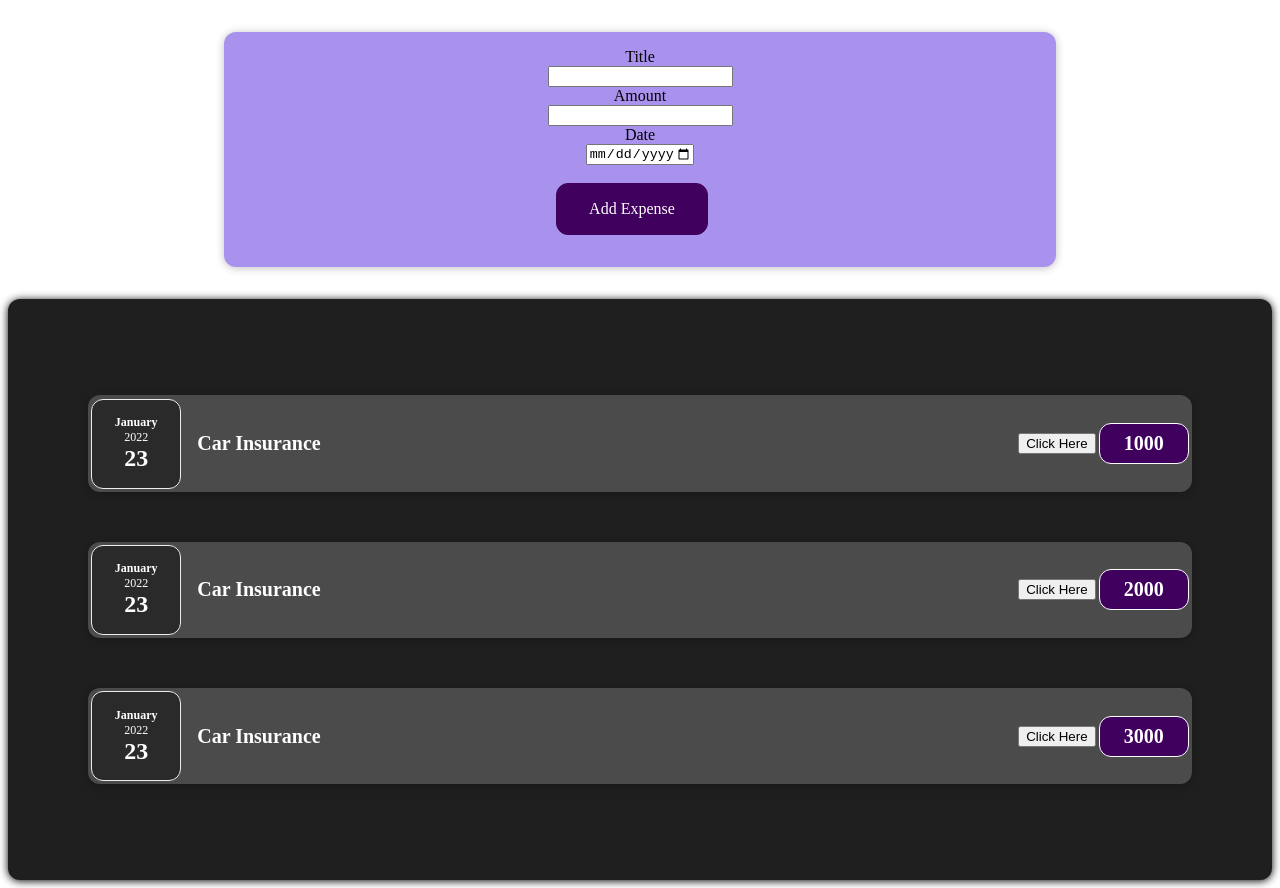
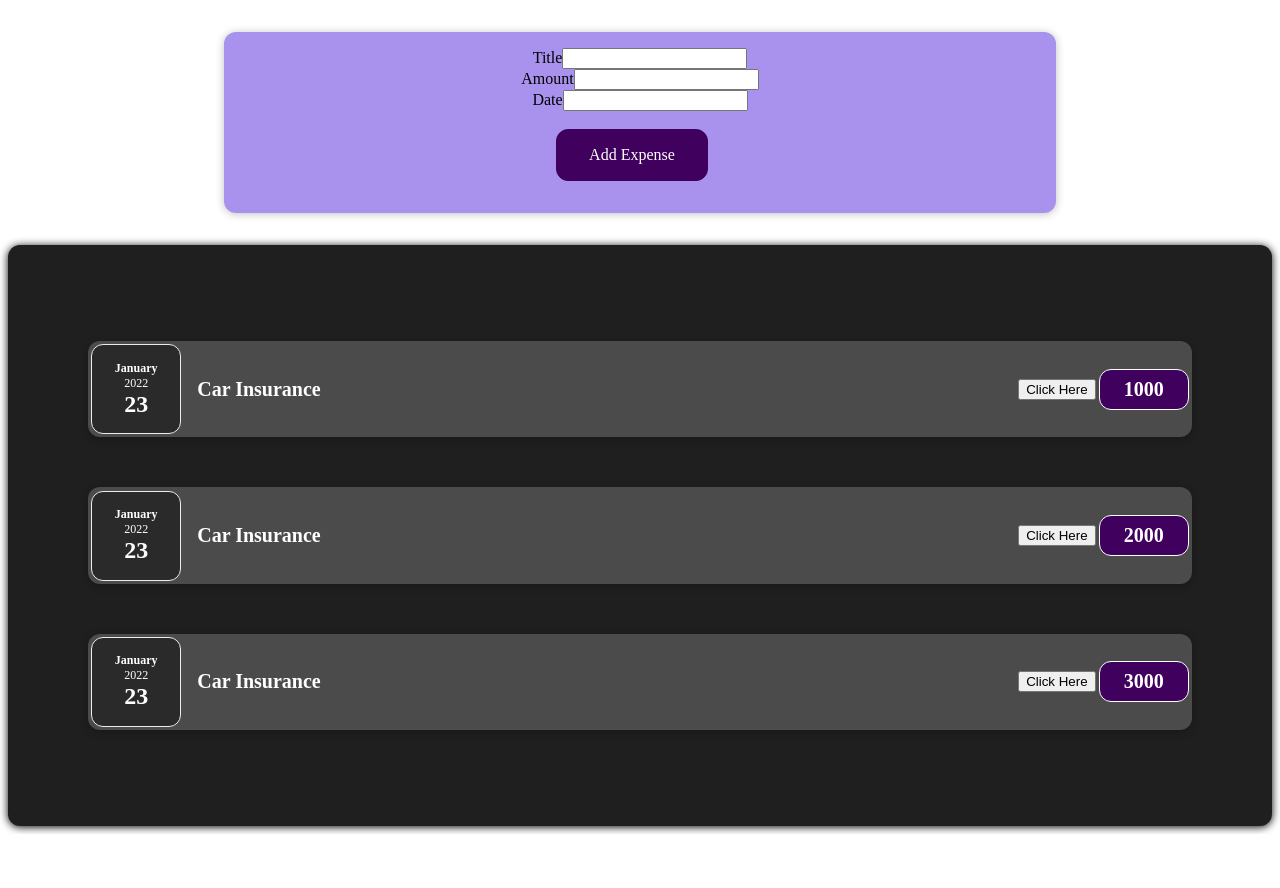
Before and after one commit to gkbot167/react-gk-001, a React (Create React App) app: page / in a window 1280 px wide. After the commit the page ends 834 px from the top, so only its background shows below. Built offline with nearby package versions, Linux system fonts and the light colour scheme.

Commit message:
1 file modified

```diff
--- a/src/ExpenseForm.js
+++ b/src/ExpenseForm.js
@@ -28,38 +28,32 @@ const ExpenseForm = () => {
     event.preventDefault();
 
     const expensesData = {
-      tittle: enteredTitle,
+      title: enteredTitle,
       amount: enteredAmount,
-      date: new Date(enteredDate),
+      date: enteredDate,
     };
     console.log(expensesData);
   };
   return (
     <form onSubmit={submitHandler}>
       <div className="new-expense__controls">
-        <div className="new-expense__control label">
+        <div className="new-expense__controls ">
           <label>Title</label>
-        </div>
-        <div className="new-expense__control input">
           <input type="text" onChange={TitleClickHandler}></input>
         </div>
-        <div className="new-expense__control label">
+        <div className="new-expense__controls">
           <label>Amount</label>
-        </div>
-        <div className="new-expense__control input">
           <input
-            type="number"
+            type="text"
             onChange={AmountClickHandler}
             min="1"
             step="1"
           ></input>
         </div>
-        <div className="new-expense__control label">
+        <div className="new-expense__controls">
           <label>Date</label>
-        </div>
-        <div className="new-expense__control input">
           <input
-            type="date"
+            type="text"
             onChange={DateClickHandler}
             min="2021-01-01"
             max="2022-12-31"
```
